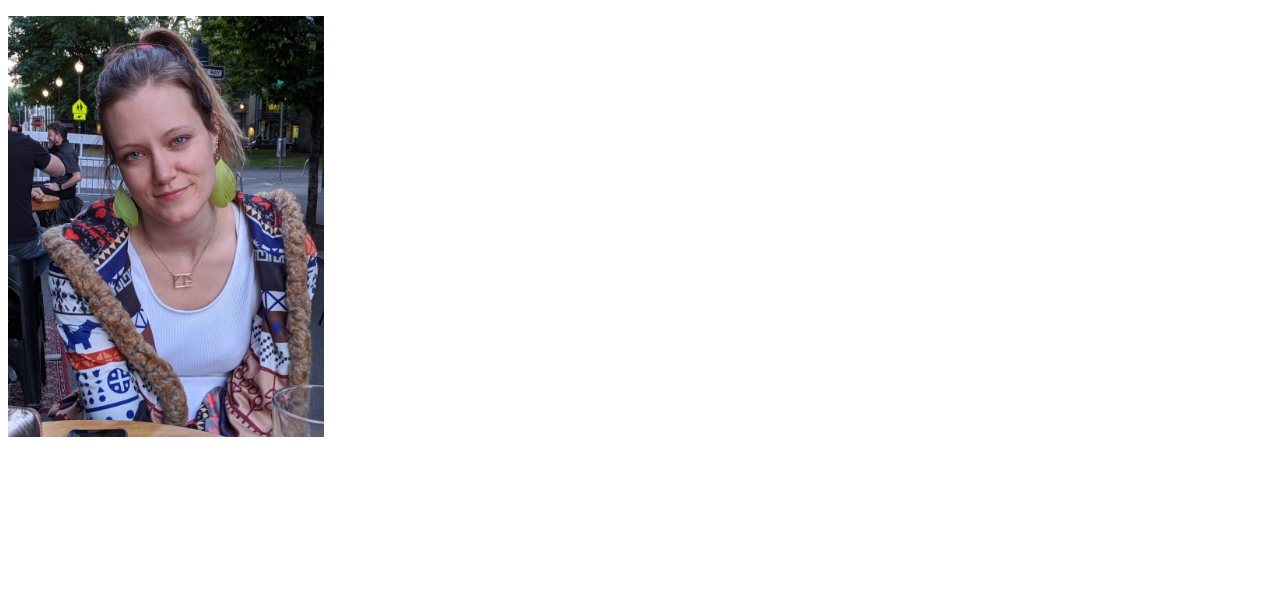
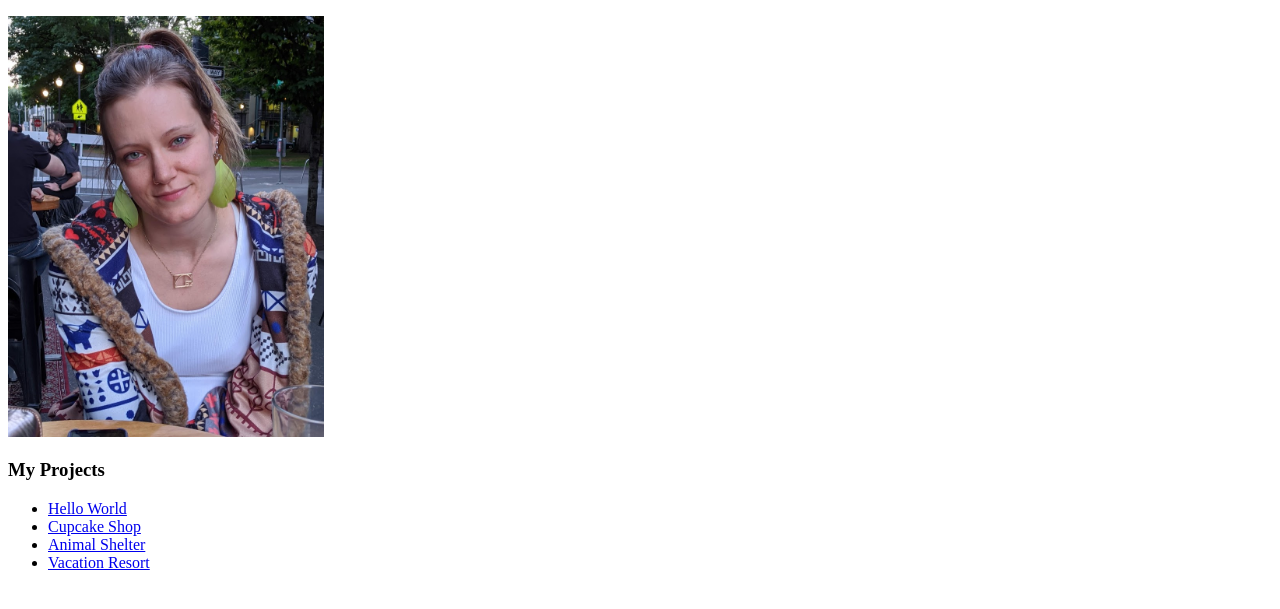
Before and after one commit to cass1618/portfolio, a plain HTML site: page portfolio.html in a window 1280 px wide. Shown: the part 105-714 px from the top of the page. Drawn offline with Linux system fonts and the light colour scheme.

Commit message:
Add links to projects

```diff
--- a/portfolio.html
+++ b/portfolio.html
@@ -24,6 +24,14 @@
 
   </div>
 
+  <h3>My Projects</h3>
+  <ul>
+    <li><a href=https://github.com/cass1618/hello_world>Hello World</a></li>
+    <li><a href=https://github.com/cass1618/Cupcake_shop>Cupcake Shop</a></li>
+    <li><a href=https://github.com/cass1618/Animal-Shelter>Animal Shelter</a></li>
+    <li><a href=https://github.com/cass1618/resort>Vacation Resort</a></li>
+  </ul>
+
 </body>
 
 </html>
```
